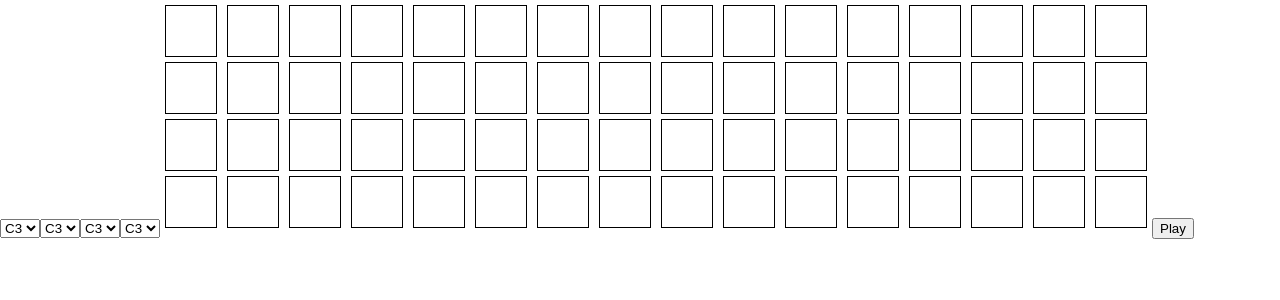
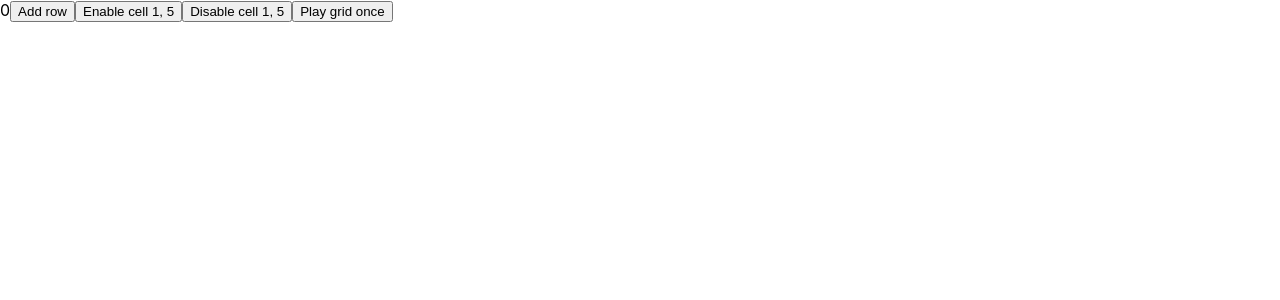
Before and after one commit to bartwroblewski/step_stequencer, a React (Create React App) app: page / in a window 1280 px wide. Shown: the top 300 px of the page. Built offline with nearby package versions, Linux system fonts and the light colour scheme.

Commit message:
Play once

```diff
--- a/src/App.tsx
+++ b/src/App.tsx
@@ -2,10 +2,6 @@ import React from 'react'
 import * as Tone from 'tone'
 import './App.css'
 import { Sound, SoundSelect } from './components/SoundSelect'
-
-type SeqCol = Sound[]
-
-type Seq = SeqCol[]
 
 const synth = new Tone.Synth().toDestination()
 
@@ -16,98 +12,69 @@ const INTERVAL = ((60 / BPM) / 4) * 1000 // 16th notes
 const DIVISION = 16 // 16th notes
 const LOOP_LENGTH = INTERVAL * (DIVISION + 2) // why + 2?
 
+type Cell = 0 | 1
+type Row = Array<Cell>
+type Grid = Array<Row>
+
 const App = () => {
 
-  const getEmptySeq = (): Seq => {
-    const seq: Seq = []
-    for (let i=0; i<DIVISION; i++) {
-      const col: SeqCol = [
-        {pitch: '', length: ''},
-        {pitch: '', length: ''},
-        {pitch: '', length: ''},
-        {pitch: '', length: ''},
-      ]
-      seq.push(col)
+  const COLS = 16
+
+  const [grid, setGrid] = React.useState<Grid>([])
+
+  const getEmptyRow = () => {
+    let row: Row = []
+    for (let i=0; i<COLS; i++) {
+      const cell: Cell = 0
+      row.push(cell)
     }
-    return seq
+    return row
   }
 
-  const [seq, setSeq] = React.useState<Seq>(getEmptySeq())
-
-  const [sounds, setSounds] = React.useState([
-    {pitch: "C3", length: "16n"},
-    {pitch: "D4", length: "16n"},
-    {pitch: "E2", length: "16n"},
-    {pitch: "F4", length: "16n"},
-  ])
-
-  const placeSound = (col: number, row: number) => {
-      const newSeq: Seq = [...seq]
-      newSeq[col][row] = sounds[row]
-      setSeq(newSeq)
+  const addRow = () => {
+    const emptyRow = getEmptyRow()
+    setGrid([...grid, emptyRow])
   }
 
-  const removeSample = (col: number, row: number) => {
-    const newSeq: Seq = [...seq]
-    newSeq[col][row] = {pitch: '', length: ''}
-    setSeq(newSeq)
+  const enableCell = (row: number, col: number) => {
+    const newGrid = [...grid]
+    newGrid[row][col] = 1
+    setGrid(newGrid)
+  }
+
+  const disableCell = (row: number, col: number) => {
+    const newGrid = [...grid]
+    newGrid[row][col] = 0
+    setGrid(newGrid)
   }
 
   const playSound = (sound: Sound) => {
-    if (sound.pitch) {
       synth.triggerAttackRelease(sound.pitch, sound.length)
-    }
   }
 
-  const handleContextMenu = (e: any, rowIndex: number, colIndex: number) => {
-    e.preventDefault()
-    removeSample(colIndex, rowIndex)
-  }
-
-  const playSeq = async() => {
-    for (let col of seq) {
-      await sleep(INTERVAL)
-      for (let sound of col) {
-        playSound(sound)
+  const playGridOnce = () => {
+    const rows = grid.length
+    for (let col=0; col<COLS; col++) {
+      for (let row=0; row<rows; row++) {
+        const cell = grid[row][col]
+        if (cell) {
+          console.log('playing', row, col)
+        }
       }
     }
   }
 
-  const loop = () => setInterval(playSeq, LOOP_LENGTH)
-
-  const soundSelects = sounds.map(sound => {
-    return (
-      <SoundSelect
-        sounds={sounds}
-        setSounds={setSounds}
-      />
-    )
-    })
-
-  const grid = seq.map((col, colIndex) => {
-    const sounds = col.map((sound, rowIndex) => {
-      return (
-        sound.pitch
-          ? <div onClick={(e) => playSound(sound)} onContextMenu={e => handleContextMenu(e, rowIndex, colIndex)} className='sample filled'></div>
-          : <div onClick={() => placeSound(colIndex, rowIndex)} className='sample empty'></div>
-      )
-    })
-    return (
-      <div className='grid'>
-        {sounds}
-      </div>
-    )
-  })
-
-  React.useEffect(() => console.log(sounds), [sounds])
+  React.useEffect(() => console.log(grid), [grid])
 
   return (
     <div>
-      {soundSelects}
-      {grid}
-      <button type="button" onClick={loop}>Play</button>
+      {grid.length}
+      <button onClick={addRow}>Add row</button>
+      <button onClick={() => enableCell(1, 5)}>Enable cell 1, 5</button>
+      <button onClick={() => disableCell(1, 5)}>Disable cell 1, 5</button>
+      <button onClick={playGridOnce}>Play grid once</button>
     </div>
   )
 }
 
-export default App;
+export default App
```
